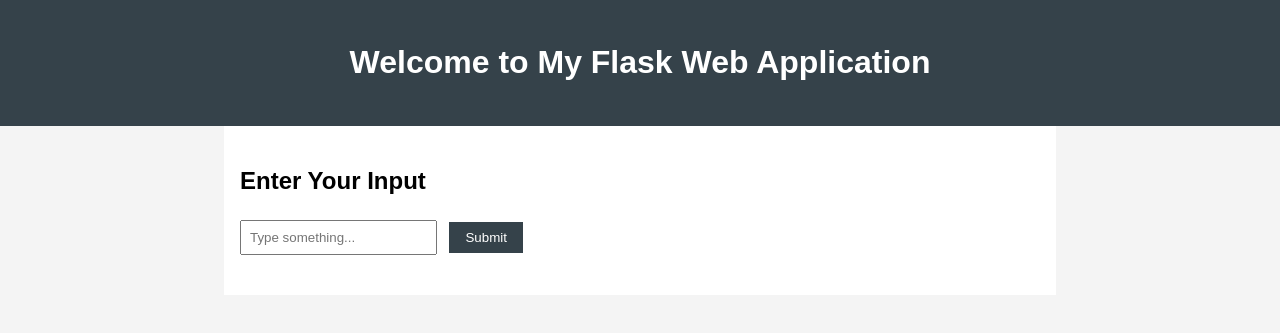
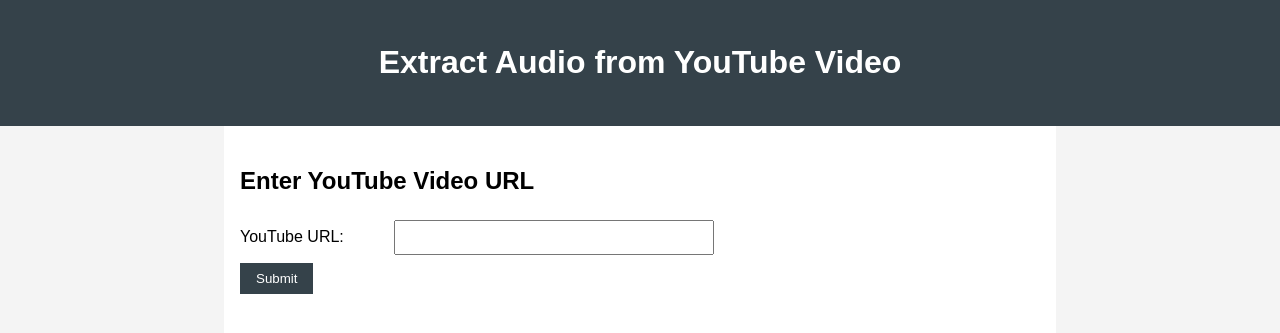
Before and after one commit to sharathspide/Flask_Project, a Flask app: page / in a window 1280 px wide. Shown: the top 333 px of the page. Run offline with Flask 3, Linux system fonts and the light colour scheme.

Commit message:
latest commit for the working  audio extract from youtube video

```diff
--- a/Youtube_Video_AudioExtractor/app.py
+++ b/Simple_TextTransform/app.py
@@ -1,4 +1,7 @@
-from flask import Flask, render_template, request, jsonify
+from flask import Flask, render_template, request, jsonify, send_file
+from pytube import YouTube
+#from gtts import gTTS
+import os
 
 app = Flask(__name__)
 
--- /dev/null
+++ b/YoutubeAudioExtractorApplication/app.py
@@ -0,0 +1,72 @@
+import os
+from flask import Flask, render_template, request, send_from_directory, redirect, url_for, flash
+from pytube import YouTube
+from moviepy.editor import VideoFileClip
+
+app = Flask(__name__)
+app.secret_key = 'spide4evr'  # Replace with your own secret key
+
+DOWNLOAD_VIDEO_FOLDER = 'YoutubeAudioExtractorApplication/VIDEO'
+DOWNLOAD_AUDIO_FOLDER = 'YoutubeAudioExtractorApplication/AUDIO'
+if not os.path.exists(DOWNLOAD_VIDEO_FOLDER):
+    os.makedirs(DOWNLOAD_VIDEO_FOLDER)
+if not os.path.exists(DOWNLOAD_AUDIO_FOLDER):
+    os.makedirs(DOWNLOAD_AUDIO_FOLDER)
+
+def delete_file(file_path):
+    try:
+        os.remove(file_path)
+        flash(f"File '{file_path}' has been deleted successfully.", 'success')
+        print(f"File '{file_path}' has been deleted successfully.")
+    except FileNotFoundError:
+        flash(f"File '{file_path}' was not found.", 'Not Found')
+        print(f"File '{file_path}' not found.")
+    except PermissionError:
+        flash(f"File '{file_path}' has no permission.", 'Failed')
+        print(f"Permission denied to delete '{file_path}'.")
+    except Exception as e:
+        flash(f'An error occurred: {str(e)}', 'danger')
+        print(f"Error occurred while deleting file '{file_path}': {e}")
+
+
+@app.route('/')
+def index():
+    return render_template('index.html')
+
+@app.route('/download_audio', methods=['POST'])
+def download_audio():
+    url = request.form['url']
+    try:
+        yt = YouTube(url)
+        video_stream = yt.streams.filter(only_audio=True).first()
+        videoFileName = video_stream.default_filename
+        video_file_path = os.path.join(DOWNLOAD_VIDEO_FOLDER, videoFileName)
+        video_stream.download(output_path=DOWNLOAD_VIDEO_FOLDER)
+
+        audio_stream = yt.streams.filter(only_audio=True).first()
+        #audio_file_path = os.path.join(DOWNLOAD_AUDIO_FOLDER, "Audio" + '.mp3')
+        audioFileName = "".join(["Audio", ".mp3"])
+        audio_stream.download(output_path=DOWNLOAD_AUDIO_FOLDER, filename=audioFileName)
+        audio_file_path = os.path.join(DOWNLOAD_AUDIO_FOLDER, audioFileName)
+        #video_clip = VideoFileClip(video_file_path)
+        #video_clip.audio.write_audiofile(audio_file_path)
+        #print(video_file_path)
+        # Removing the downloaded video file after extracting audio
+        #os.path.join(video_file_path).remove(videoFileName)
+        delete_file(video_file_path)
+        return render_template('result.html', audio_file=os.path.basename(audio_file_path))
+    except FileNotFoundError:
+        return str(f"File '{videoFileName} or {audioFileName}' not found.")
+    except Exception as e:
+        return str(e)
+@app.route('/downloads/<filename>')
+def download_file(filename):
+    #return send_from_directory(os.path.join(DOWNLOAD_AUDIO_FOLDER), filename)
+    try:
+        return send_from_directory('E:\Flask_Project\Flask_Project\YoutubeAudioExtractorApplication\AUDIO', filename, as_attachment=True)
+        #return render_template('index.html')
+    except Exception as e:
+        return str(e)
+
+if __name__ == '__main__':
+    app.run(debug=True)
--- a/Youtube_Video_AudioExtractor/static/styles.css
+++ b/YoutubeAudioExtractorApplication/static/styles.css
@@ -24,9 +24,15 @@
     margin-bottom: 1.5rem;
 }
 
-input {
+label {
+    display: inline-block;
+    width: 150px;
+}
+
+input[type="text"] {
+    width: 300px;
     padding: 0.5rem;
-    margin-right: 0.5rem;
+    margin-bottom: 0.5rem;
 }
 
 button {
@@ -41,7 +47,13 @@
     background: #272b2e;
 }
 
-#response {
+a {
+    display: inline-block;
     margin-top: 1rem;
-    font-weight: bold;
+    color: #35424a;
+    text-decoration: none;
 }
+
+a:hover {
+    text-decoration: underline;
+}
--- /dev/null
+++ b/YoutubeAudioExtractorApplication/templates/index.html
@@ -0,0 +1,25 @@
+<!DOCTYPE html>
+<html lang="en">
+<head>
+    <meta charset="UTF-8">
+    <meta name="viewport" content="width=device-width, initial-scale=1.0">
+    <title>Audio Extractor</title>
+    <link rel="stylesheet" href="{{ url_for('static', filename='styles.css') }}">
+</head>
+<body>
+    <header>
+        <h1>Extract Audio from YouTube Video</h1>
+    </header>
+    <main>
+        <section>
+            <h2>Enter YouTube Video URL</h2>
+            <form action="{{ url_for('download_audio') }}" method="post">
+                <label for="url">YouTube URL:</label>
+                <input type="text" id="url" name="url" required>
+                <br>
+                <button type="submit">Submit</button>
+            </form>
+        </section>
+    </main>
+</body>
+</html>
--- a/Youtube_Video_AudioExtractor/static/script.js
+++ /dev/null
@@ -1,25 +0,0 @@
-document.addEventListener('DOMContentLoaded', function() {
-    const submitButton = document.getElementById('submit-button');
-    const userInputField = document.getElementById('user-input');
-    const responseParagraph = document.getElementById('response');
-
-    submitButton.addEventListener('click', function() {
-        debugger;
-        const userInput = userInputField.value;
-
-        fetch('/process', {
-            method: 'POST',
-            headers: {
-                'Content-Type': 'application/json'
-            },
-            body: JSON.stringify({ user_input: userInput })
-        })
-        .then(response => response.json())
-        .then(data => {
-            responseParagraph.textContent = 'Processed Data: ' + data.processed_data;
-        })
-        .catch(error => {
-            console.error('Error:', error);
-        });
-    });
-});
--- a/Youtube_Video_AudioExtractor/templates/index.html
+++ /dev/null
@@ -1,23 +0,0 @@
-<!DOCTYPE html>
-<html lang="en">
-<head>
-    <meta charset="UTF-8">
-    <meta name="viewport" content="width=device-width, initial-scale=1.0">
-    <title>Flask Web Application</title>
-    <link rel="stylesheet" href="{{ url_for('static', filename='styles.css') }}">
-</head>
-<body>
-    <header>
-        <h1>Welcome to My Flask Web Application</h1>
-    </header>
-    <main>
-        <section>
-            <h2>Enter Your Input</h2>
-            <input type="text" id="user-input" placeholder="Type something...">
-            <button id="submit-button">Submit</button>
-            <p id="response"></p>
-        </section>
-    </main>
-    <script src="{{ url_for('static', filename='script.js') }}"></script>
-</body>
-</html>
```
Also changed, not shown: Simple_TextTransform/static/script.js (added, +49 -0 lines), Simple_TextTransform/static/styles.css (added, +58 -0 lines), Simple_TextTransform/templates/index.html (added, +45 -0 lines), YoutubeAudioExtractorApplication/templates/result.html (added, +22 -0 lines), YoutubeAudioExtractorApplication/static/script.js (added), 2 other files.
